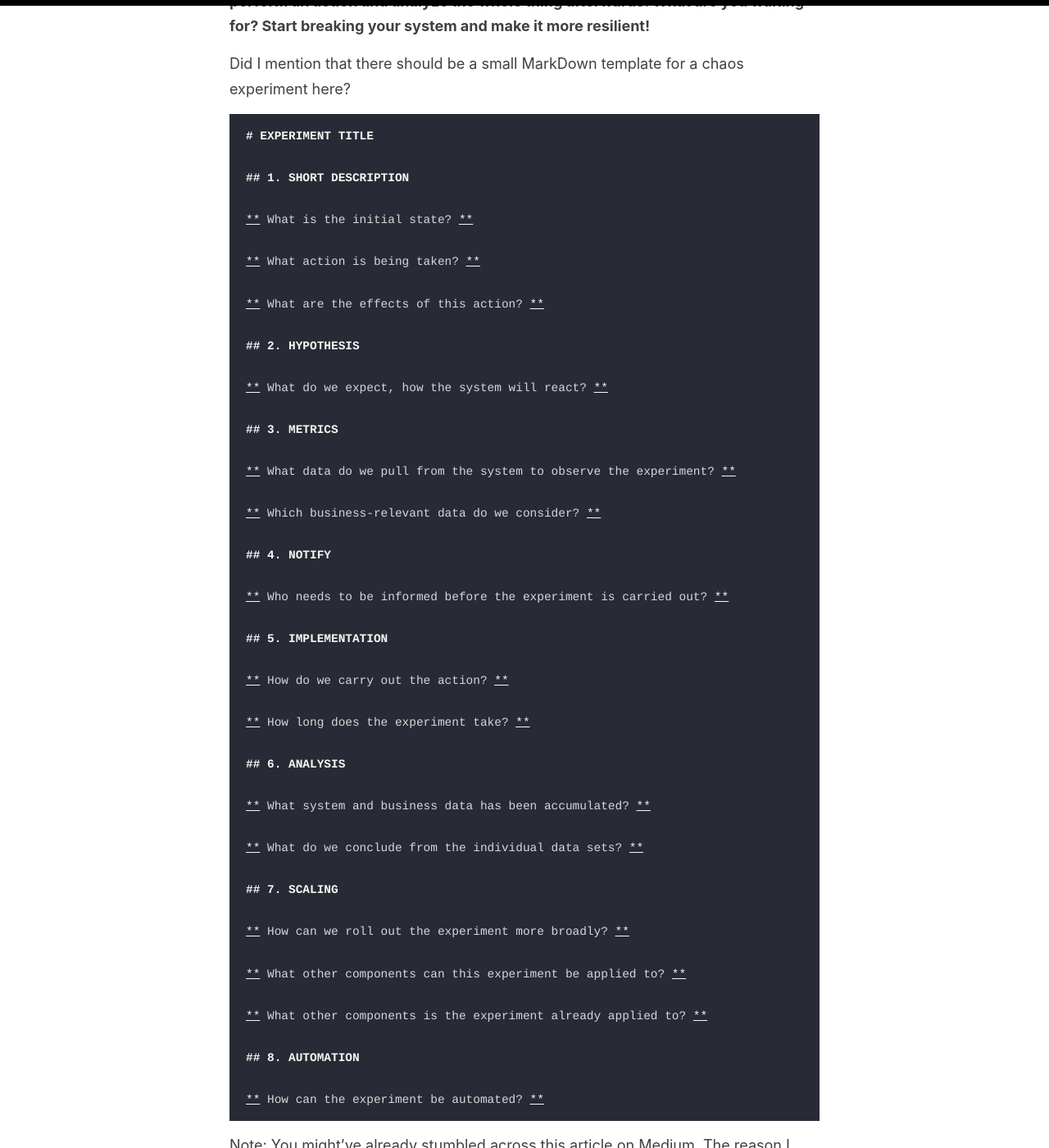
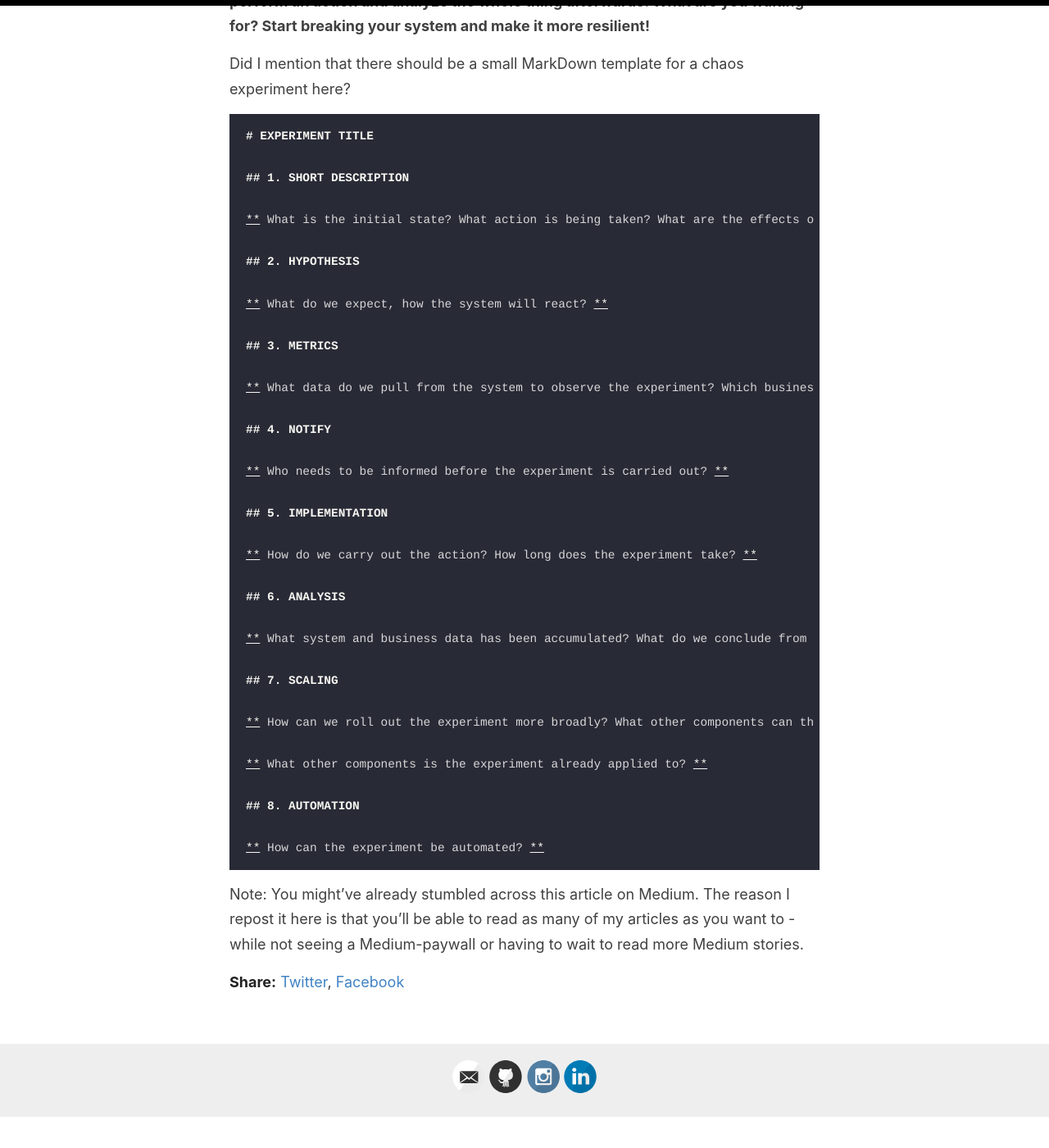
Before and after one commit to torbendury/torbendury.github.io, a Jekyll site: the page built from _posts/2021-10-24-how-chaos-engineering-may-save-your-infrastructure.md, in a window 1280 px wide and 1400 px high, scrolled down 5847 px. Shown: the whole window at 82% size. Built offline with Jekyll 4.4.1, drawn with Linux system fonts in a browser that asks for light colours; after the commit the page ends 7210 px from its top, so only the background shows below that.

```diff
--- a/_posts/2021-10-24-how-chaos-engineering-may-save-your-infrastructure.md
+++ b/_posts/2021-10-24-how-chaos-engineering-may-save-your-infrastructure.md
@@ -87,11 +87,7 @@ Did I mention that there should be a small MarkDown template for a chaos experim
 
 ## 1. SHORT DESCRIPTION
 
-** What is the initial state? **
-
-** What action is being taken? **
-
-** What are the effects of this action? **
+** What is the initial state? What action is being taken? What are the effects of this action? **
 
 ## 2. HYPOTHESIS
 
@@ -99,9 +95,7 @@ Did I mention that there should be a small MarkDown template for a chaos experim
 
 ## 3. METRICS
 
-** What data do we pull from the system to observe the experiment? **
-
-** Which business-relevant data do we consider? **
+** What data do we pull from the system to observe the experiment? Which business-relevant data do we consider? **
 
 ## 4. NOTIFY
 
@@ -109,21 +103,15 @@ Did I mention that there should be a small MarkDown template for a chaos experim
 
 ## 5. IMPLEMENTATION
 
-** How do we carry out the action? **
-
-** How long does the experiment take? **
+** How do we carry out the action? How long does the experiment take? **
 
 ## 6. ANALYSIS
 
-** What system and business data has been accumulated? **
-
-** What do we conclude from the individual data sets? **
+** What system and business data has been accumulated? What do we conclude from the individual data sets? **
 
 ## 7. SCALING
 
-** How can we roll out the experiment more broadly? **
-
-** What other components can this experiment be applied to? **
+** How can we roll out the experiment more broadly? What other components can this experiment be applied to? **
 
 ** What other components is the experiment already applied to? **
 
```
